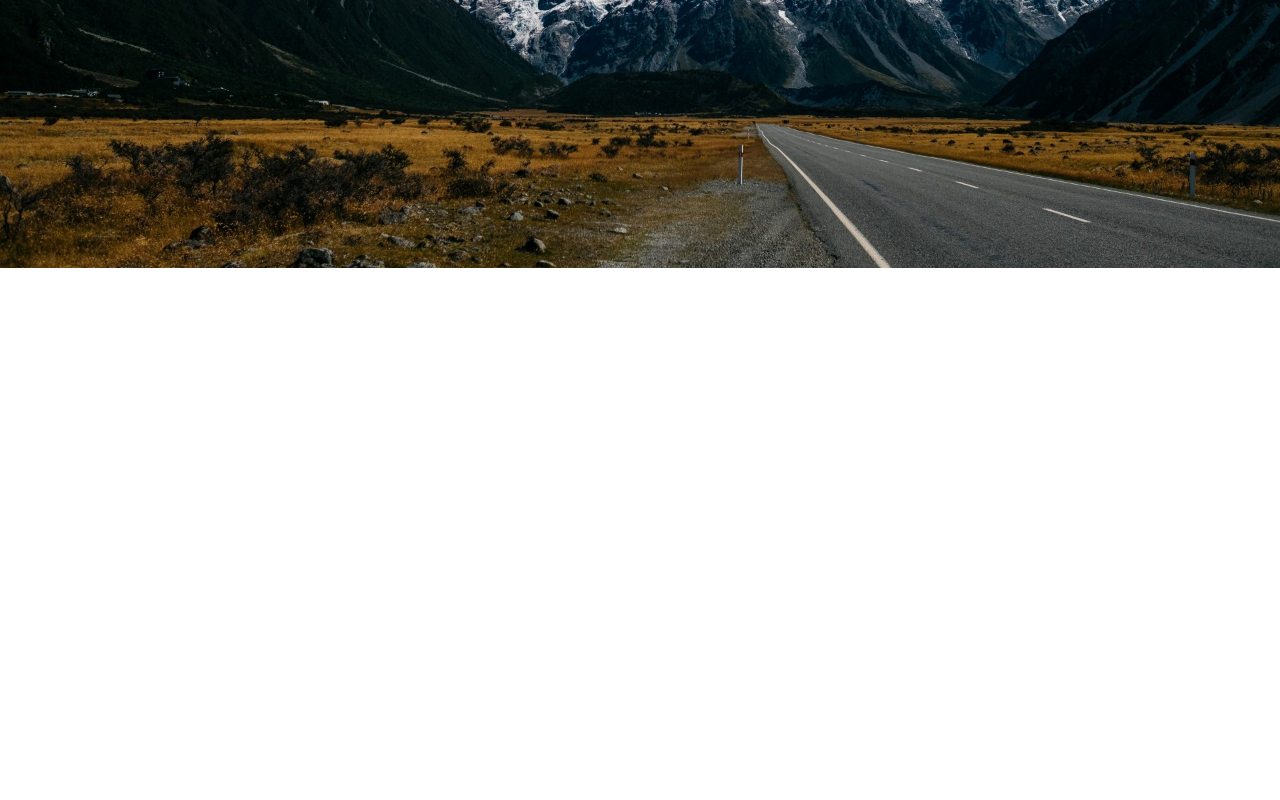
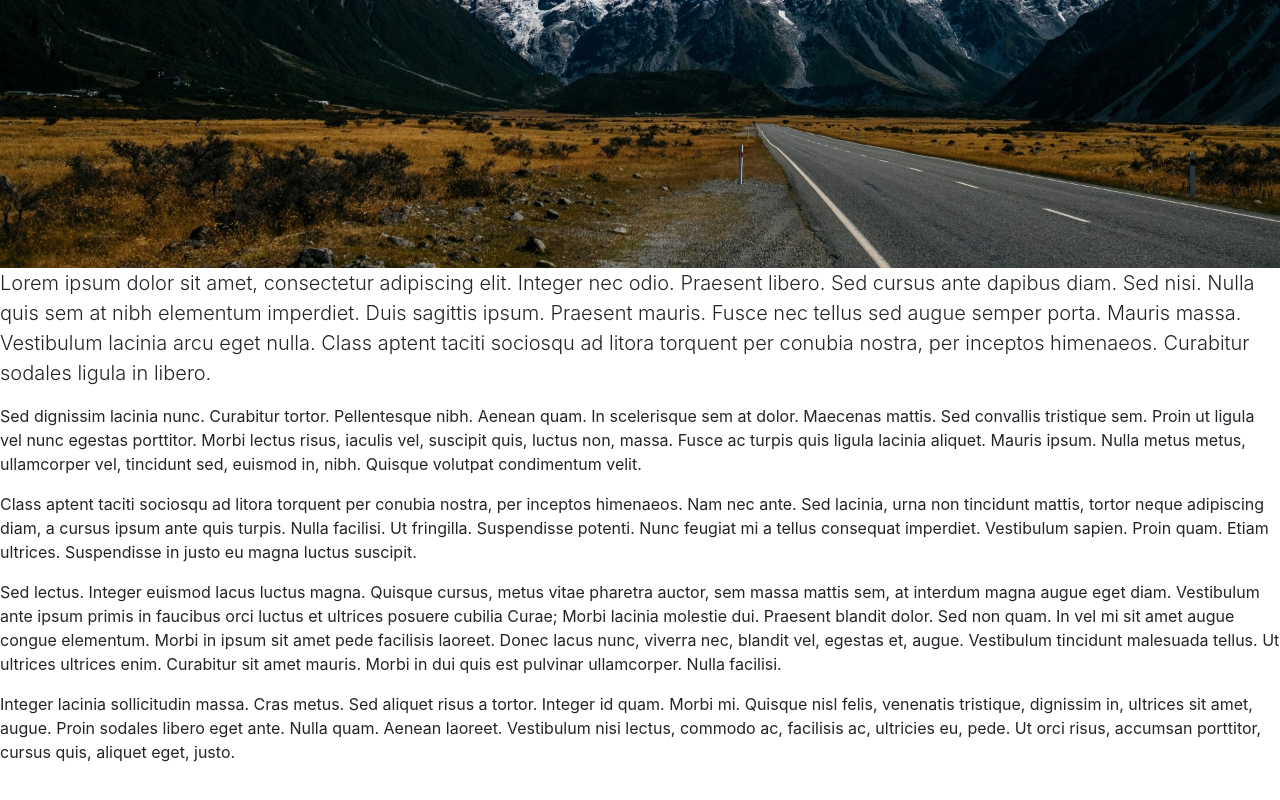
Before and after one commit to webforfun/navbar-color-scroll, a website: page index.html in a window 1280 px wide. Shown: the part 532-1332 px from the top of the page. Drawn offline with nearby package versions, Linux system fonts and the light colour scheme.

Commit message:
Add dummy text to HTML

```diff
--- a/index.html
+++ b/index.html
@@ -33,7 +33,34 @@
         </div>
       </nav>
     </div>
-    <section class="fill-screen"></section>
+    <section class="fill-screen">
+      <p class="lead">Lorem ipsum dolor sit amet, consectetur adipiscing elit. Integer nec odio. Praesent libero. Sed cursus ante dapibus
+        diam. Sed nisi. Nulla quis sem at nibh elementum imperdiet. Duis sagittis ipsum. Praesent mauris. Fusce nec tellus
+        sed augue semper porta. Mauris massa. Vestibulum lacinia arcu eget nulla. Class aptent taciti sociosqu ad litora
+        torquent per conubia nostra, per inceptos himenaeos. Curabitur sodales ligula in libero. </p>
+
+      <p>Sed dignissim lacinia nunc. Curabitur tortor. Pellentesque nibh. Aenean quam. In scelerisque sem at dolor. Maecenas
+        mattis. Sed convallis tristique sem. Proin ut ligula vel nunc egestas porttitor. Morbi lectus risus, iaculis vel,
+        suscipit quis, luctus non, massa. Fusce ac turpis quis ligula lacinia aliquet. Mauris ipsum. Nulla metus metus, ullamcorper
+        vel, tincidunt sed, euismod in, nibh. Quisque volutpat condimentum velit. </p>
+
+      <p>Class aptent taciti sociosqu ad litora torquent per conubia nostra, per inceptos himenaeos. Nam nec ante. Sed lacinia,
+        urna non tincidunt mattis, tortor neque adipiscing diam, a cursus ipsum ante quis turpis. Nulla facilisi. Ut fringilla.
+        Suspendisse potenti. Nunc feugiat mi a tellus consequat imperdiet. Vestibulum sapien. Proin quam. Etiam ultrices.
+        Suspendisse in justo eu magna luctus suscipit. </p>
+
+      <p>Sed lectus. Integer euismod lacus luctus magna. Quisque cursus, metus vitae pharetra auctor, sem massa mattis sem,
+        at interdum magna augue eget diam. Vestibulum ante ipsum primis in faucibus orci luctus et ultrices posuere cubilia
+        Curae; Morbi lacinia molestie dui. Praesent blandit dolor. Sed non quam. In vel mi sit amet augue congue elementum.
+        Morbi in ipsum sit amet pede facilisis laoreet. Donec lacus nunc, viverra nec, blandit vel, egestas et, augue. Vestibulum
+        tincidunt malesuada tellus. Ut ultrices ultrices enim. Curabitur sit amet mauris. Morbi in dui quis est pulvinar
+        ullamcorper. Nulla facilisi. </p>
+
+      <p>Integer lacinia sollicitudin massa. Cras metus. Sed aliquet risus a tortor. Integer id quam. Morbi mi. Quisque nisl
+        felis, venenatis tristique, dignissim in, ultrices sit amet, augue. Proin sodales libero eget ante. Nulla quam. Aenean
+        laoreet. Vestibulum nisi lectus, commodo ac, facilisis ac, ultricies eu, pede. Ut orci risus, accumsan porttitor,
+        cursus quis, aliquet eget, justo. </p>
+    </section>
     <section class="fill-screen gray"></section>
   </body>
 </html>
```
